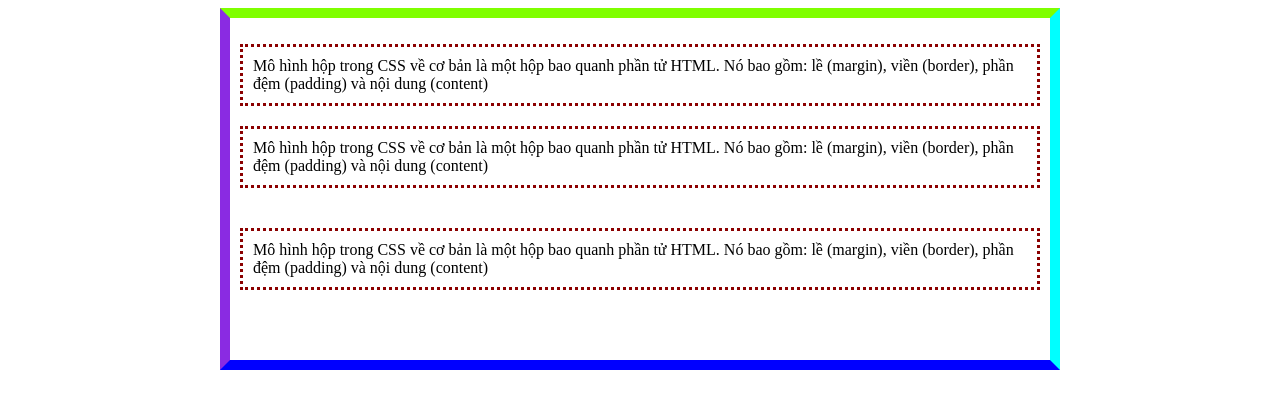
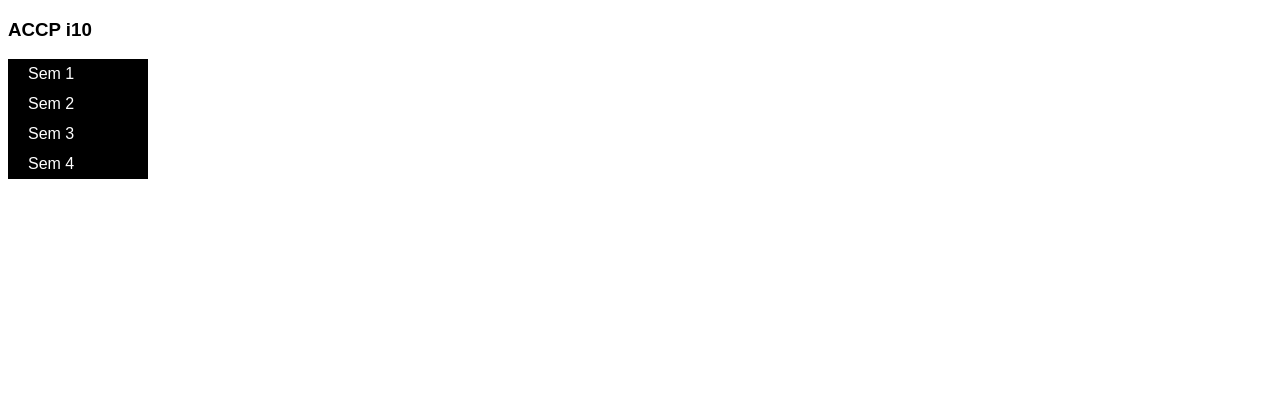
Before and after one commit to Loki-sama119/chan, a plain HTML site: page index.html in a window 1280 px wide. Drawn offline with Linux system fonts and the light colour scheme.

Commit message:
Add files via upload

```diff
--- a/index.html
+++ b/index.html
@@ -1,19 +1,36 @@
 <!DOCTYPE html>
 <html lang="vi">
 <head>
-    <meta charset="UTF-8">
-    <meta name="viewport" content="width=device-width, initial-scale=1.0">
-    <title>Sử dụng Boxmodel</title>
-    <link rel="stylesheet" href="styles.css">
+  <meta charset="UTF-8">
+  <meta name="viewport" content="width=device-width, initial-scale=1.0">
+  <title>Thực hành tạo menu dọc - ACCP i10</title>
+  <link rel="stylesheet" href="styles.css">
 </head>
 <body>
-    <div class="boxmodel">
-        <p id="boxmodel1">Mô hình hộp trong CSS về cơ bản là một hộp bao quanh phần tử HTML.
-            Nó bao gồm: lề (margin), viền (border), phần đệm (padding) và nội dung (content)</p>
-        <p id="boxmodel2">Mô hình hộp trong CSS về cơ bản là một hộp bao quanh phần tử HTML.
-            Nó bao gồm: lề (margin), viền (border), phần đệm (padding) và nội dung (content)</p>
-        <p id="boxmodel3">Mô hình hộp trong CSS về cơ bản là một hộp bao quanh phần tử HTML.
-            Nó bao gồm: lề (margin), viền (border), phần đệm (padding) và nội dung (content)</p>
-    </div>
+  <h3>ACCP i10</h3>
+  <nav id="menu" aria-label="Menu học kỳ">
+    <ul>
+      <li><a href="#sem1">Sem 1</a>
+        <ul>
+          <li><a href="#computing-fundamental">Computing Fundamental</a></li>
+          <li><a href="#c-programming">C Programming</a></li>
+          <li><a href="#building-dynamic-website">Building Dynamic Website</a></li>
+          <li><a href="#ms-transact-sql">MS Transact-SQL</a></li>
+          <li><a href="#project">Project</a></li>
+        </ul>
+      </li>
+      <li><a href="#sem2">Sem 2</a>
+        <ul>
+          <li><a href="#cloud-computing">Cloud Computing</a></li>
+          <li><a href="#apj-1">APJ - I</a></li>
+          <li><a href="#apj-2">APJ - II</a></li>
+          <li><a href="#apj-3">APJ - III</a></li>
+          <li><a href="#eproject">eProject</a></li>
+        </ul>
+      </li>
+      <li><a href="#sem3">Sem 3</a></li>
+      <li><a href="#sem4">Sem 4</a></li>
+    </ul>
+  </nav>
 </body>
 </html>
--- a/styles.css
+++ b/styles.css
@@ -1,19 +1,39 @@
-/* Bước 2: định dạng hộp div */
-.boxmodel {
-    margin: 0 auto;
-    width: 800px;
-    border: 10px solid;
-    padding: 10px;
-    border-color: chartreuse aqua blue blueviolet;
+/* Thực hành tạo menu dọc - theo nội dung CodeGym */
+body {
+  font-family: Arial, sans-serif;
 }
-
-/* Bước 3: định dạng cả ba đoạn văn */
-.boxmodel p {
-    border: 3px dotted darkred;
-    padding: 10px;
+#menu, #menu ul, #menu li {
+  padding: 0;
+  margin: 0;
 }
-
-/* Bước 4: đặt khoảng cách dưới từng đoạn văn */
-#boxmodel1 { margin-bottom: 20px; }
-#boxmodel2 { margin-bottom: 40px; }
-#boxmodel3 { margin-bottom: 60px; }
+#menu li {
+  list-style: none;
+  position: relative;
+  width: 100px;
+  height: 30px;
+  padding: 0 20px;
+  background-color: black;
+  line-height: 30px;
+  cursor: pointer;
+}
+#menu li a {
+  text-decoration: none;
+  color: white;
+  white-space: nowrap;
+  display: block;
+}
+#menu li:hover, #menu li:focus-within {
+  background-color: red;
+}
+#menu ul ul {
+  position: absolute;
+  top: 0;
+  left: 140px; /* 100px nội dung + 2*20px padding */
+  visibility: hidden;
+  z-index: 1;
+}
+#menu ul li:hover > ul, #menu ul li:focus-within > ul {
+  visibility: visible;
+}
+/* Mục con dài hơn vẫn dễ đọc */
+#menu ul ul li { width: 185px; }
```
Also changed, not shown: menu-hover-sem1.png (added), menu-hover-sem2.png (added), menu-mac-dinh.png (added), 1 other file.
